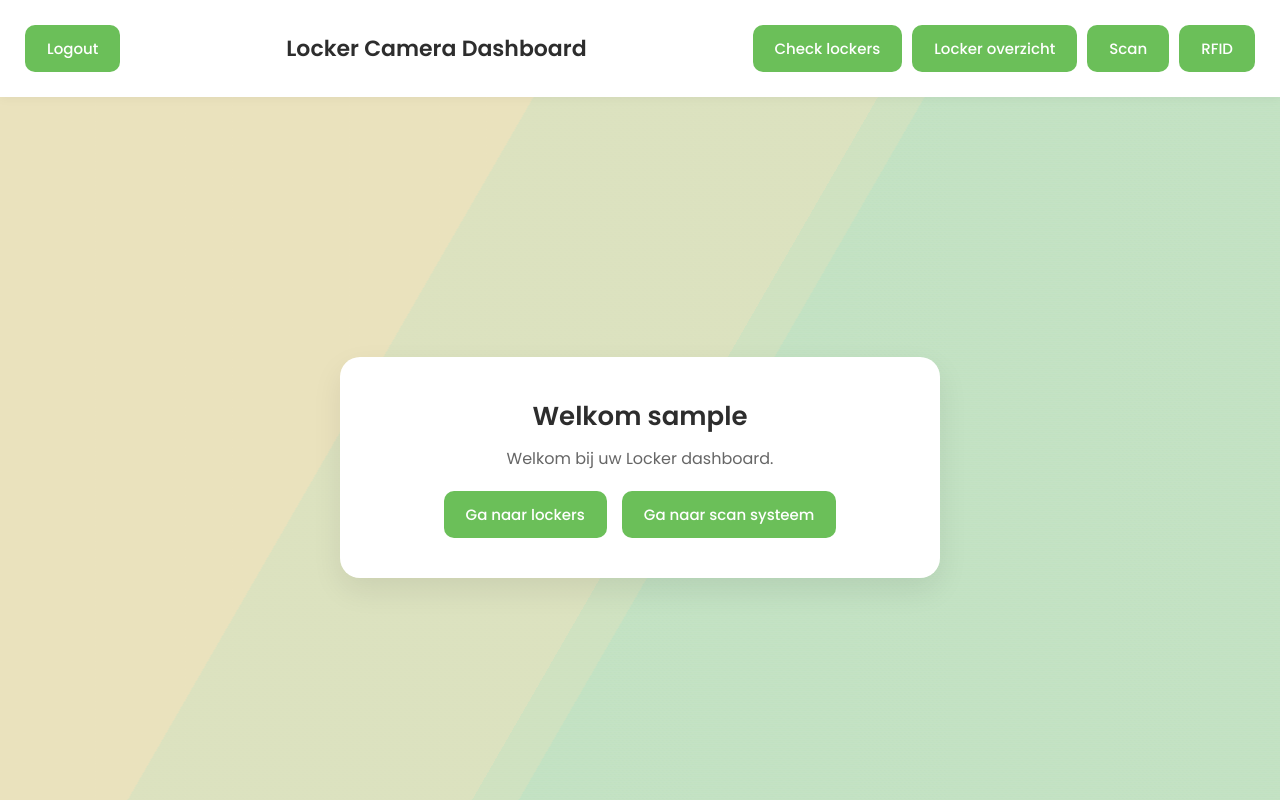
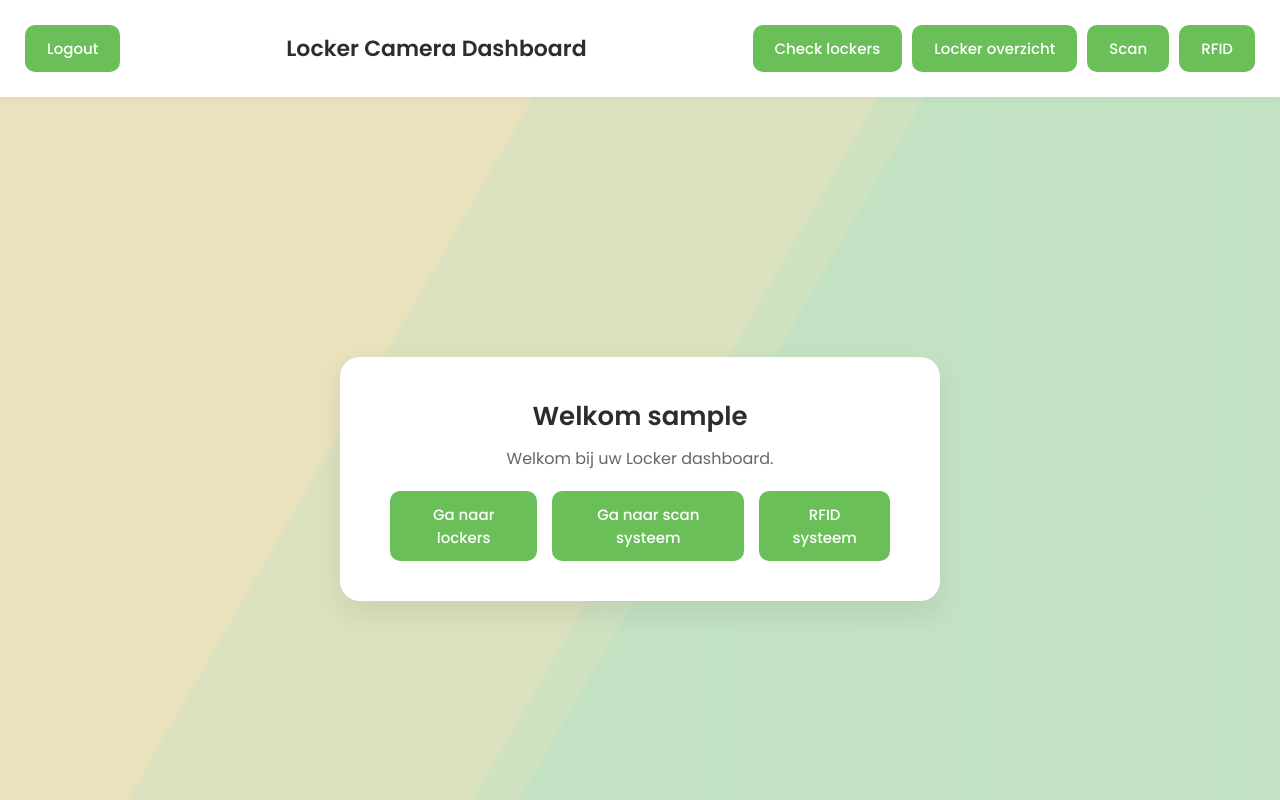
Before and after one commit to IbrickBateman/Leihothek, a Flask app: page / in a window 1280 px wide. Run offline with Flask 3, Linux system fonts and the light colour scheme; the visitor is signed in with stand-in values (Sample User, id 1).

Commit message:
home.html

```diff
--- a/app/templates/home.html
+++ b/app/templates/home.html
@@ -11,6 +11,7 @@
         <div class="home-buttons">
             <a href="/rentals" class="btn">Ga naar lockers</a>
             <a href="/scan-page" class="btn">Ga naar scan systeem</a>
+            <a href="/rfid" class="btn">RFID systeem</a>
         </div>
     </div>
 
```
